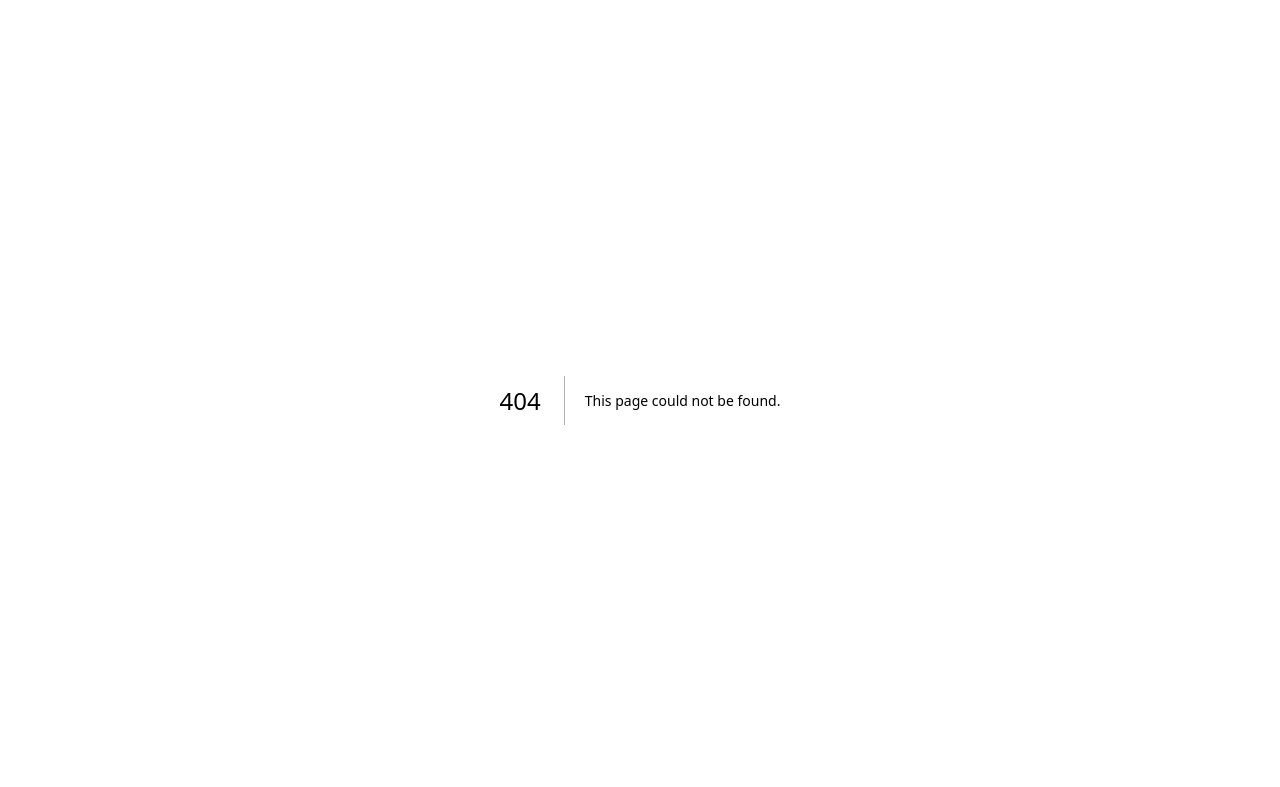
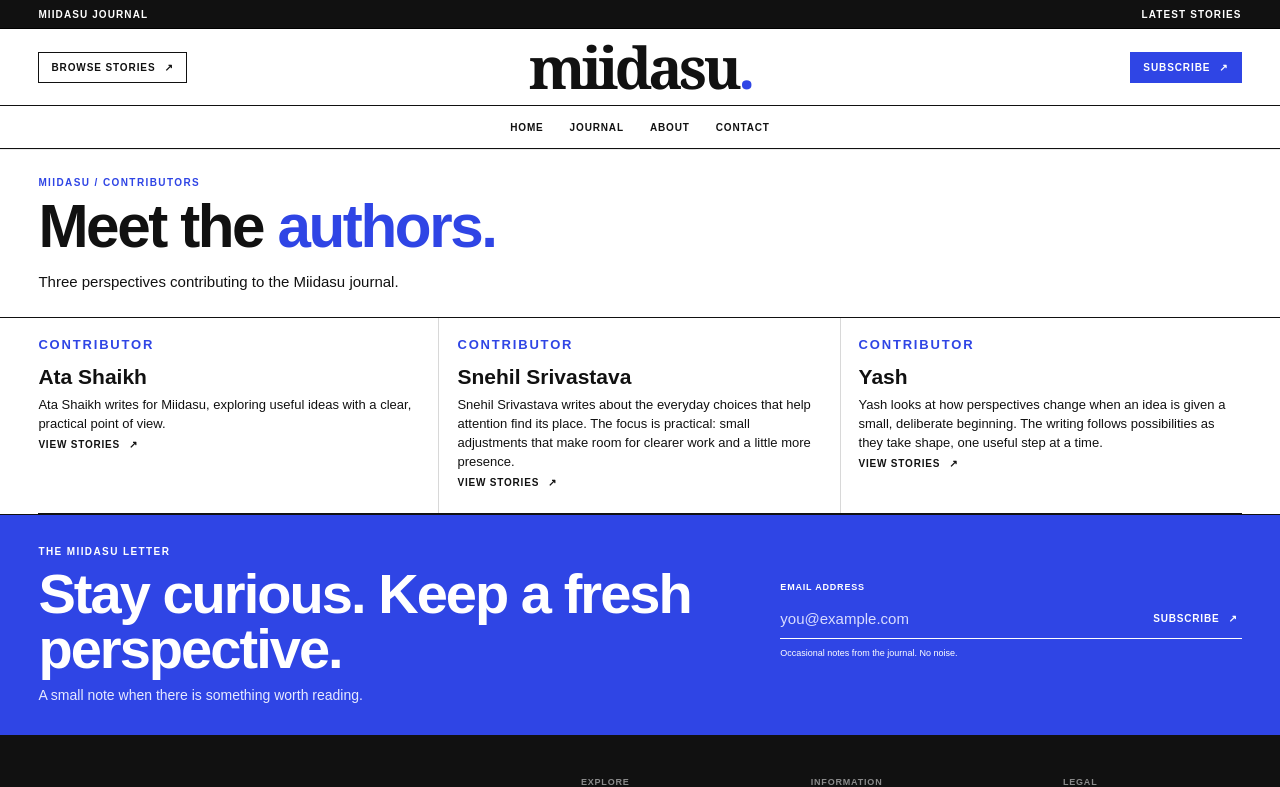
Before and after one commit to asmit-beep/Miidasu, a Next.js app: page /authors in a window 1280 px wide. Before the commit this address had no page. Shown: the top 787 px of the page. Built offline with nearby package versions, Linux system fonts and the light colour scheme.

Commit message:
Restore authors index route

```diff
--- /dev/null
+++ b/app/authors/page.tsx
@@ -0,0 +1,29 @@
+import type { Metadata } from "next";
+import { PageFrame } from "@/components/site-shell";
+import { AUTHORS } from "@/lib/types";
+
+export const metadata:Metadata={
+  title:"Authors",
+  description:"Meet the contributors writing for the Miidasu journal.",
+  alternates:{canonical:"/authors/"}
+};
+
+export default function AuthorsPage(){
+  return <PageFrame>
+    <header className="journal-header">
+      <p className="eyebrow">MIIDASU / CONTRIBUTORS</p>
+      <h1>Meet the <em>authors.</em></h1>
+      <p>Three perspectives contributing to the Miidasu journal.</p>
+    </header>
+    <section className="authors-section">
+      <div className="author-grid">
+        {AUTHORS.map(author=><article key={author.key}>
+          <p className="eyebrow">CONTRIBUTOR</p>
+          <h3><a href={"/authors/"+author.key+"/"}>{author.name}</a></h3>
+          <p>{author.bio}</p>
+          <a className="reactive-button text-button" href={"/authors/"+author.key+"/"}>View stories <span>↗</span></a>
+        </article>)}
+      </div>
+    </section>
+  </PageFrame>;
+}
```
